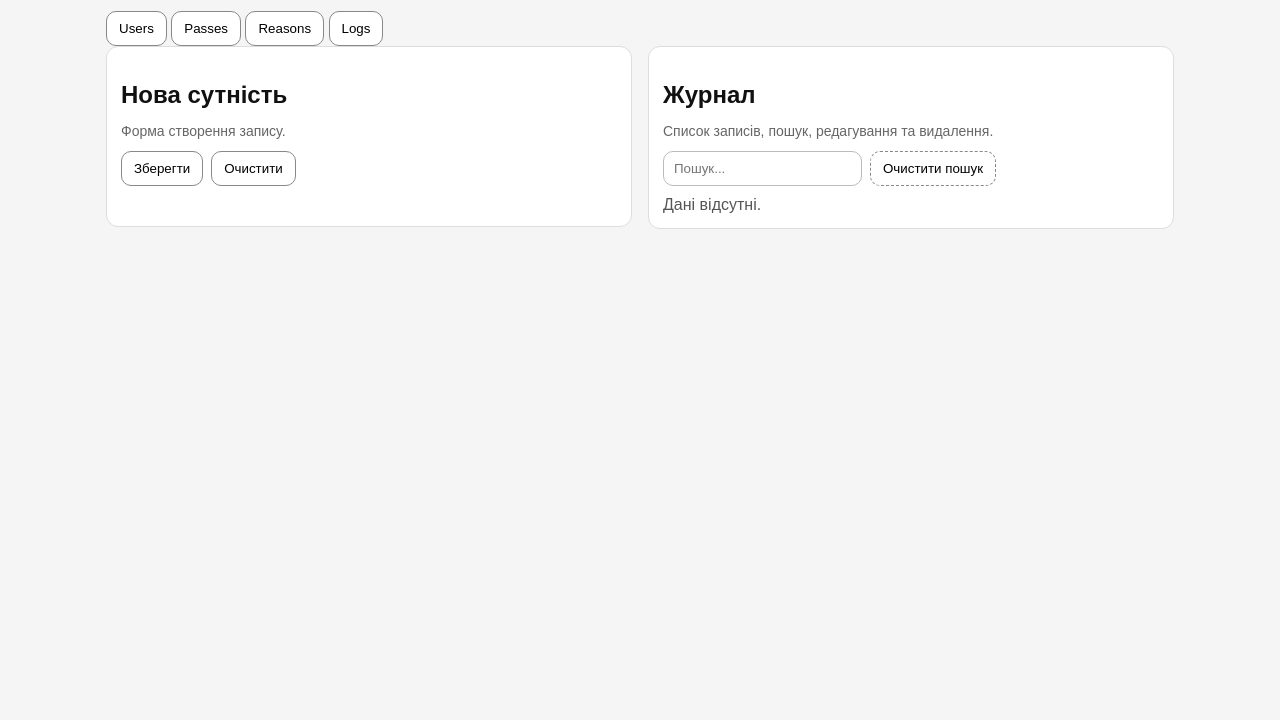
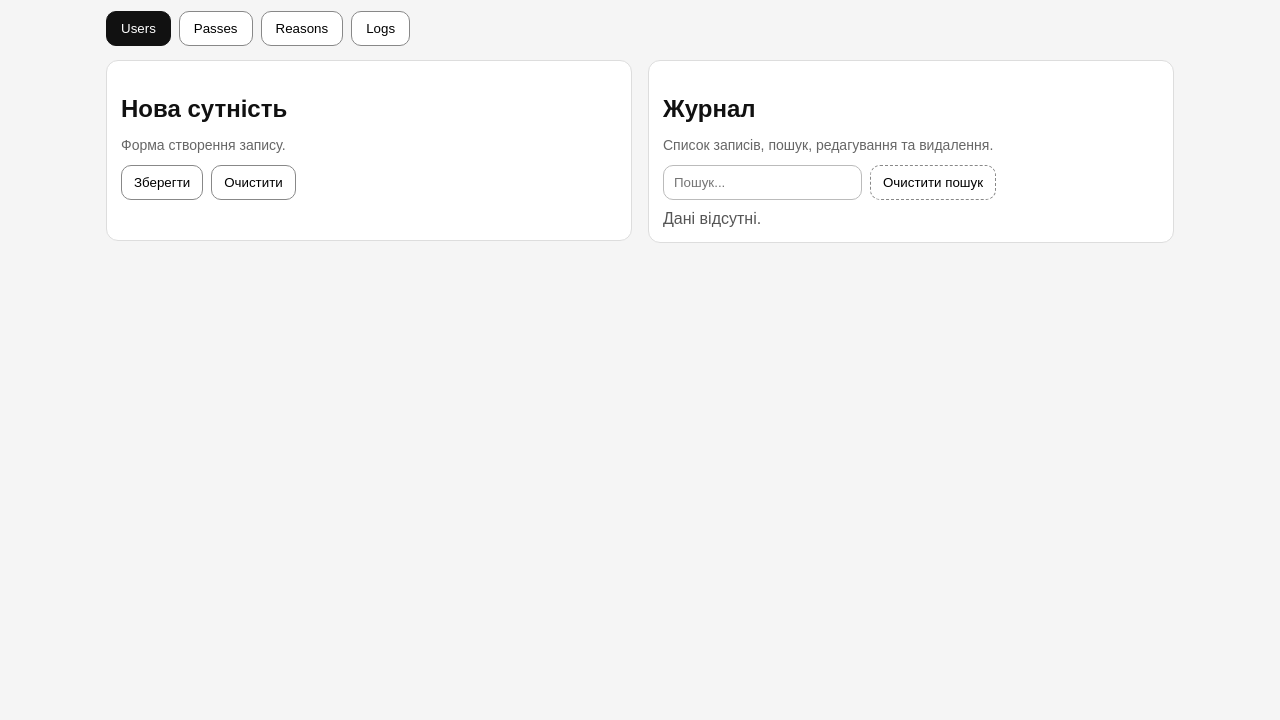
Before and after one commit to MichaelT-cyber/lr1, a plain HTML site: page frontend/index.html in a window 1280 px wide. Shown: the part 80-800 px from the top of the page. Drawn offline with Linux system fonts and the light colour scheme.

Commit message:
Update styles.css (3 essence)

```diff
--- a/frontend/styles.css
+++ b/frontend/styles.css
@@ -30,6 +30,28 @@ h1 { margin: 0; font-size: 32px; }
   border-radius: 999px;
   background: #fff;
   font-weight: 700;
+}
+
+/* Панель вкладок сутностей */
+.entity-tabs {
+  display: flex;
+  gap: 8px;
+  flex-wrap: wrap;
+  margin-bottom: 14px;
+}
+
+.tab-btn {
+  padding: 9px 14px;
+  border: 1px solid #888;
+  border-radius: 10px;
+  background: #fff;
+  cursor: pointer;
+}
+
+.tab-btn.active {
+  background: #111;
+  color: #fff;
+  border-color: #111;
 }
 
 .layout {
@@ -96,7 +118,7 @@ button.ghost { border-style: dashed; }
   margin-bottom: 10px;
 }
 
-.toolbar input, .toolbar select {
+.toolbar input {
   padding: 9px 10px;
   border: 1px solid #bbb;
   border-radius: 10px;
```
